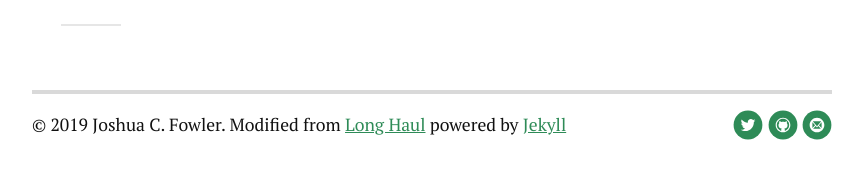
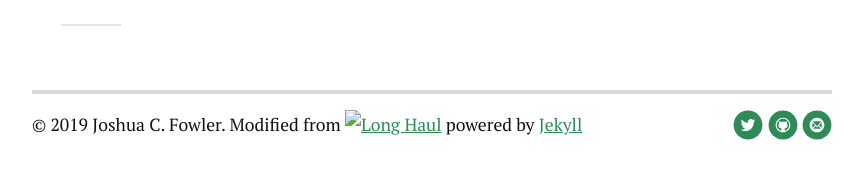
Before and after one commit to joshuacfowler/joshuacfowler.github.io, a Jekyll site: the page built from index.html, in a window 1280 px wide. Shown: the part 1498-1677 px from the top of the page, without its empty margins (208-1071 px from the left). Built offline with Jekyll 4.4.1, drawn with Linux system fonts in a browser that asks for light colours; nearby versions of some CDN libraries; the list of posts is cut into pages by our own code.

Commit message:
Update footer.html

```diff
--- a/_includes/footer.html
+++ b/_includes/footer.html
@@ -1,7 +1,6 @@
 <div class="footer">
    <div class="container">
-      <p class="copy">&copy; {{ site.time | date: '%Y' }} Joshua C. Fowler. Modified from <a href="https://brianmaierjr.com/long-haul/">Long Haul</a> powered by <a href="http://jekyllrb.com">Jekyll</a></p>
-
+      <p class="copy">&copy; {{ site.time | date: '%Y' }} Joshua C. Fowler. Modified from <a href="https://brianmaierjr.com/long-haul/"><img alt = "Long Haul" src ="..img/LHfavicon.ico"></a> powered by <a href="http://jekyllrb.com">Jekyll</a></p>
       <div class="footer-links">
          <ul class="noList">
             {% if site.social.facebook %}
```
